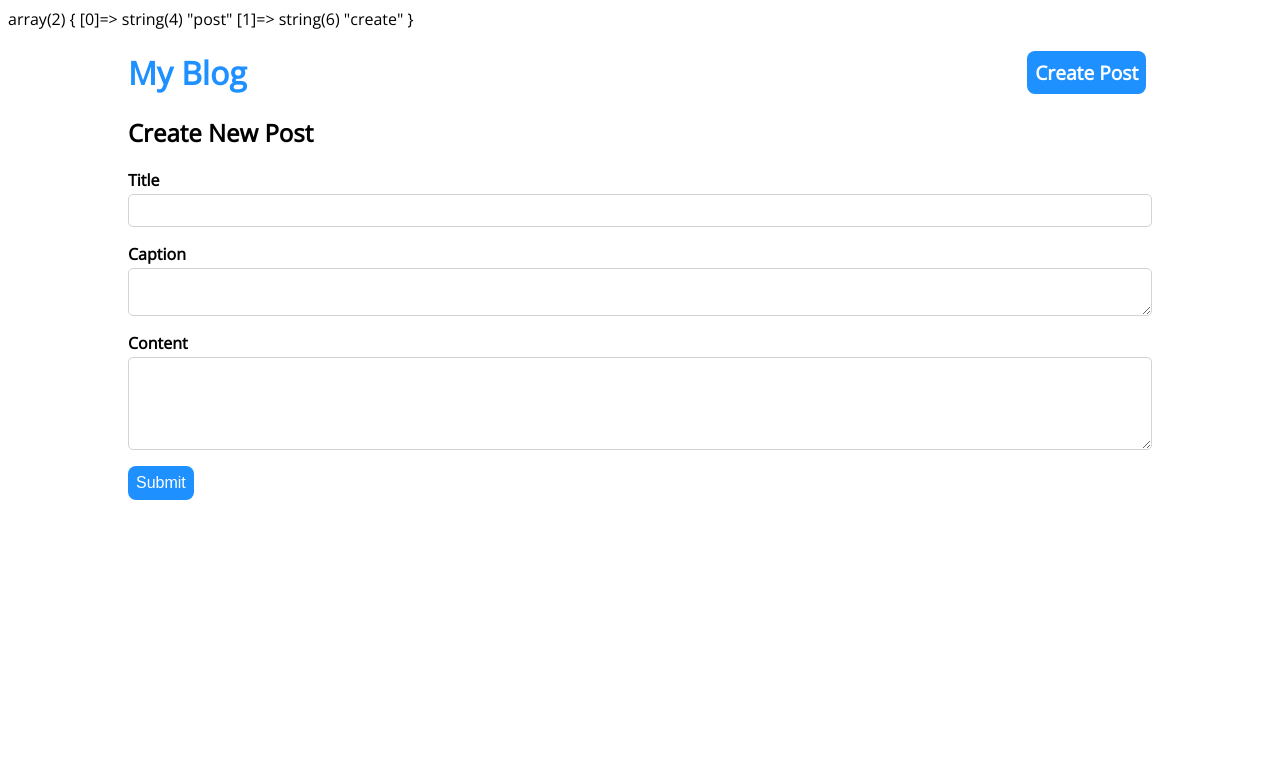
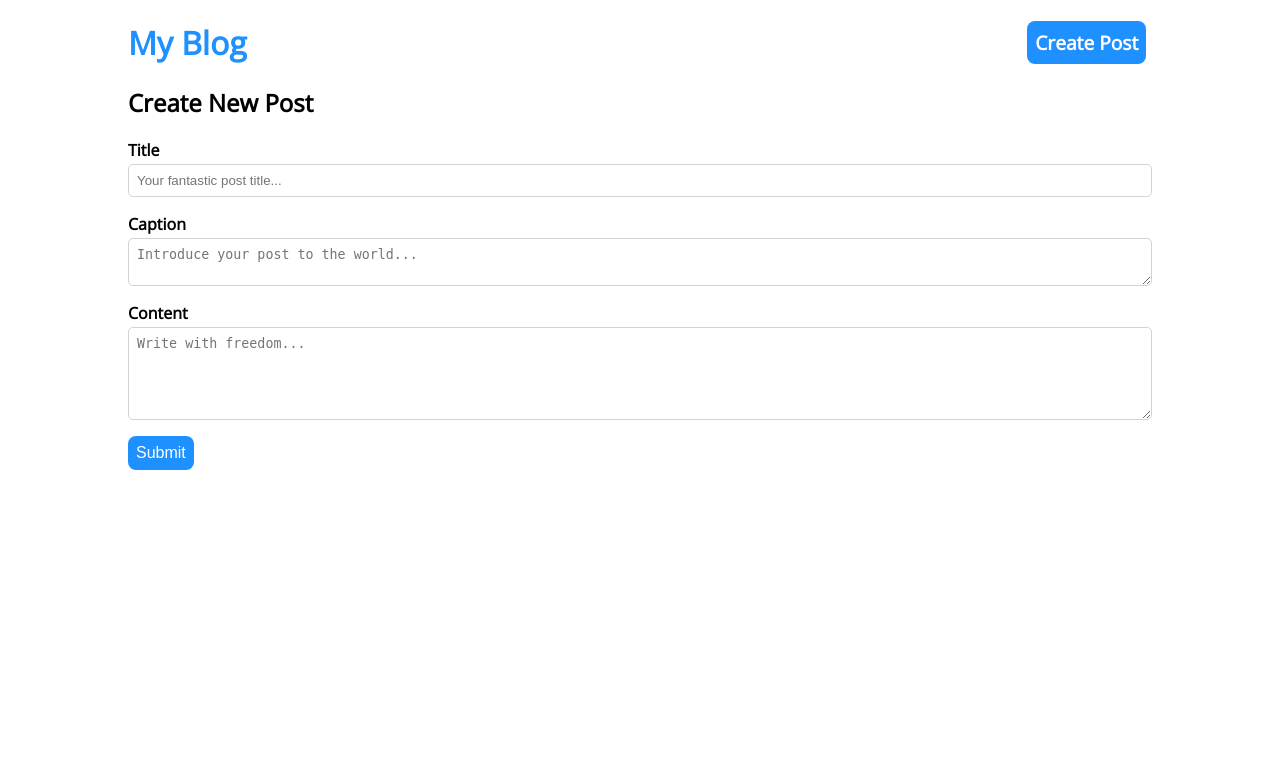
Before and after one commit to BlueBayPhil/blog, a PHP site: page /post/create in a window 1280 px wide. Shown: the top 783 px of the page. Run offline with PHP 8.4, Linux system fonts and the light colour scheme.

Commit message:
Posts can now be edited

```diff
--- a/App/App.php
+++ b/App/App.php
@@ -36,7 +36,7 @@ class App
             $uri[$i] = $this->stripQueryString($uri[$i]);
         }
 
-        var_dump($uri);
+        // var_dump($uri);
 
         if (strlen($uri[0]) < 1) {
             $controller = 'App\\Controllers\\HomeController';
--- a/App/Controllers/PostController.php
+++ b/App/Controllers/PostController.php
@@ -19,12 +19,14 @@ class PostController extends Controller
     }
 
     public function create() {
-        $this->view = 'create';
+        $this->view = 'editor';
+        $this->set('form_action', '/post/store');
         $this->render();
     }
 
     public function store() {
         $post = new post($_POST);
+
         try {
             $post->save();
             header("Location: /home");
@@ -36,6 +38,8 @@ class PostController extends Controller
 
     public function edit() {
         $this->set('post', Post::find($_GET['post']));
+        $this->set('form_action', '/post/store');
+        $this->view = 'editor';
 
         $this->render('create');
     }
--- a/App/Views/create.php
+++ /dev/null
@@ -1,18 +0,0 @@
-<h2>Create New Post</h2>
-<form method="post" action="/post/store">
-    <div class="form-group">
-        <label for="title">Title</label>
-        <input type="text" name="title" id="title" maxlength="100" autocomplete="off">
-    </div>
-    <div class="form-group">
-        <label for="description">Caption</label>
-        <textarea name="description" id="description" rows="2" cols="75" wrap="soft"></textarea>
-    </div>
-    <div class="form-group">
-        <label for="content">Content</label>
-        <textarea name="content" id="content" rows="5" cols="75" wrap="hard"></textarea>
-    </div>
-    <div class="form-group">
-        <button type="submit">Submit</button>
-    </div>
-</form>
--- /dev/null
+++ b/App/Views/editor.php
@@ -0,0 +1,23 @@
+<h2>Create New Post</h2>
+<form method="post" action="<?= $form_action; ?>">
+    <input type="hidden" name="id" value="<?=$post->id ?? ''; ?>">
+    <div class="form-group">
+        <label for="title">Title</label>
+        <input type="text" name="title" placeholder="Your fantastic post title..." value="<?= $post->title ?? ''; ?>"
+               id="title" maxlength="100" autocomplete="off">
+    </div>
+    <div class="form-group">
+        <label for="description">Caption</label>
+        <textarea name="description" id="description" rows="2" cols="75"
+                  placeholder="Introduce your post to the world..."
+                  wrap="soft"><?= $post->description ?? ''; ?></textarea>
+    </div>
+    <div class="form-group">
+        <label for="content">Content</label>
+        <textarea name="content" id="content" placeholder="Write with freedom..." rows="5" cols="75"
+                  wrap="hard"><?= $post->content ?? ''; ?></textarea>
+    </div>
+    <div class="form-group">
+        <button type="submit">Submit</button>
+    </div>
+</form>
```
Also changed, not shown: App/Models/Model.php (+19 -11 lines).
